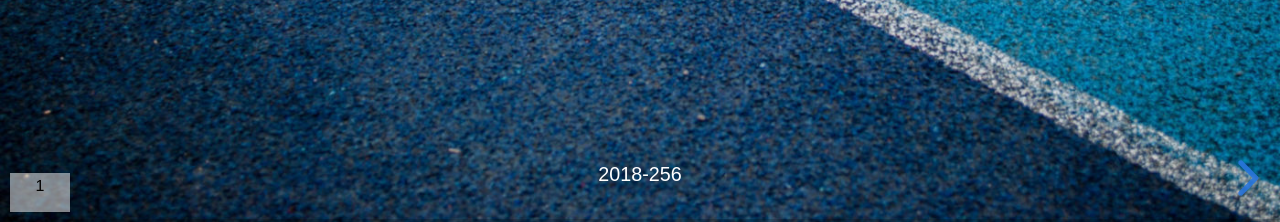
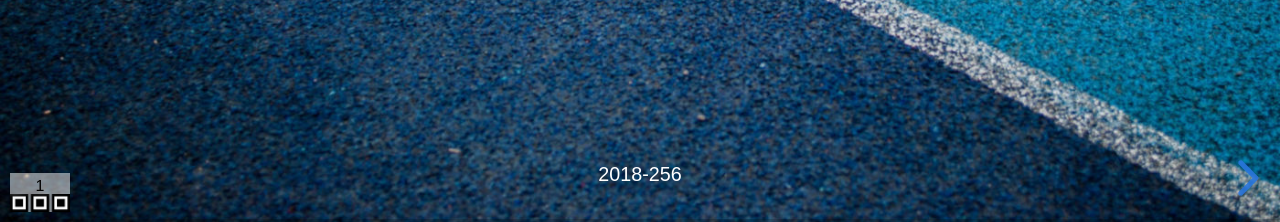
Before and after one commit to trongthanh/front-end-optimization-for-spa, a website: page index.html in a window 1280 px wide. Shown: the part 578-800 px from the top of the page. Drawn offline with Linux system fonts and the light colour scheme; the site is published under a folder, as on GitHub Pages, so addresses that start at the root find nothing; a web font is replaced by a local one.

Commit message:
Recover wrongly deleted image; fix an image path

```diff
--- a/css/theme/white.css
+++ b/css/theme/white.css
@@ -394,7 +394,7 @@ body {
 	content: '';
 	width: 100%;
 	height: 18px;
-	background-image: url(/images/stamp.png);
+	background-image: url(../../images/stamp.png);
 	background-size: 100% auto;
 	background-position: center bottom;
 	background-repeat: no-repeat;
```
Also changed, not shown: images/devtools-network-request-details.png (deleted), images/devtools-network.png (added).
